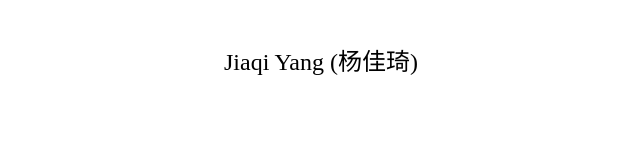
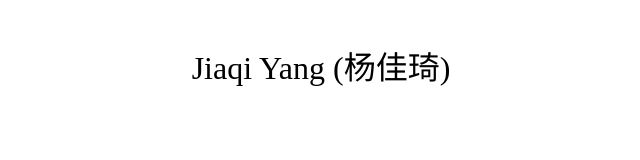
Before and after one commit to jyang-DS/jyang-DS.github.io, a plain HTML site: page index.html in a window 1280 px wide. Shown: the whole page, without its empty margins (319-959 px from the left). Drawn offline with Linux system fonts and the light colour scheme.

Commit message:
Update index.html

```diff
--- a/index.html
+++ b/index.html
@@ -1,5 +1,5 @@
 <p><br /></p>
 
 <p align="center">
-<font size="5">Jiaqi Yang (杨佳琦)</font><br />
+<font size="6">Jiaqi Yang (杨佳琦)</font><br />
 </p>
```
